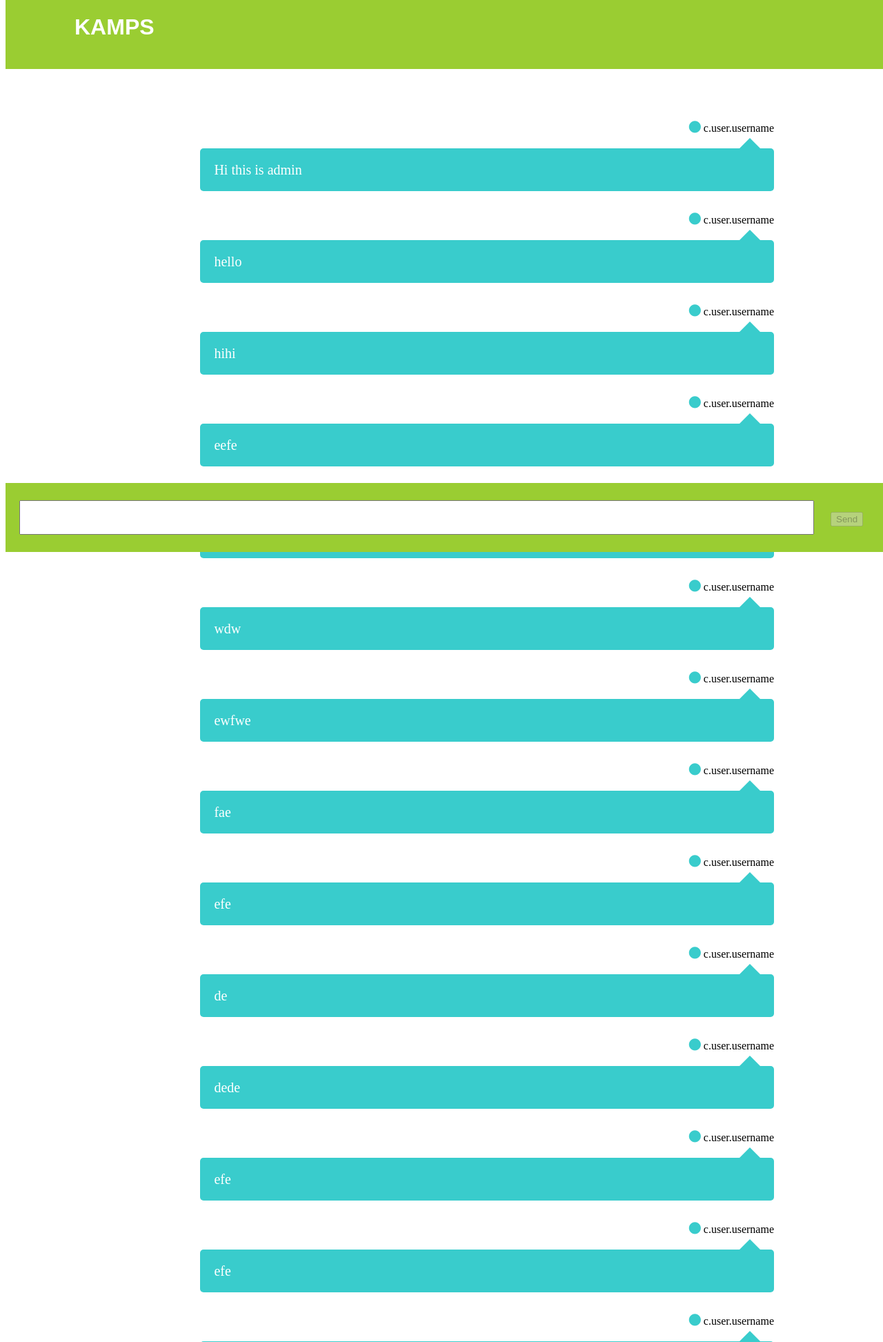
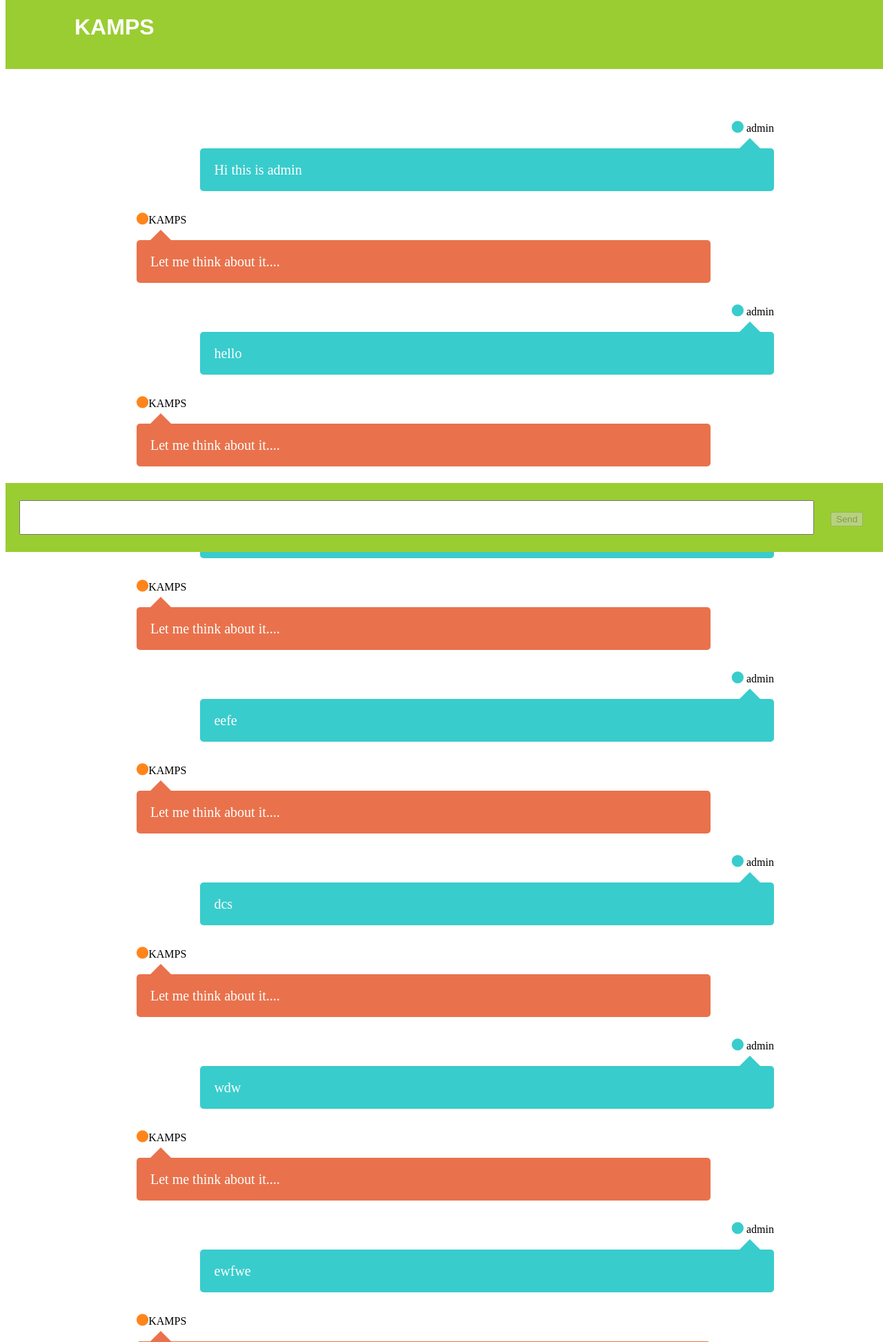
Before and after one commit to sahilpwr/ChatBot, a Django app: page /home/ in a window 1280 px wide. Shown: the top 1945 px of the page at 69% size. Run offline with Django 3.2, Linux system fonts and the light colour scheme; a user stored in the database is signed in; data comes from the database, SQL or seed files in the repository; both versions use the stored data as it was after the commit; some libraries are stand-ins or nearby versions.

Commit message:
fix some bugs

```diff
--- a/alpha/models.py
+++ b/alpha/models.py
@@ -5,6 +5,7 @@ class Chat(models.Model):
     created = models.DateTimeField(auto_now_add=True)
     user = models.ForeignKey(User)
     message = models.CharField(max_length=200)
+    reply= models.CharField(max_length=200, default='')
 
     def __unicode__(self):
         return self.message
--- a/alpha/templates/alpha/messages.html
+++ b/alpha/templates/alpha/messages.html
@@ -2,7 +2,7 @@
     {% if obj.user == request.user %}
         <li class="text-right list-group-item">{{ obj.message }}</li>
     {% else %}
-        <li class="text-left list-group-item">{{ obj.message }}</li>
+        <li class="text-left list-group-item">{{ obj.reply }}</li>
     {% endif %}
 {% empty %}
     <li class="text-right list-group-item">No messages yet!</li>
--- a/alpha/templates/beta/kamps.html
+++ b/alpha/templates/beta/kamps.html
@@ -27,17 +27,18 @@
                         {% if obj.user == request.user %}
                             <li class="clearfix">
                                 <div class="message-data align-right">
-                                    <span class="message-data-name"><i class="fa fa-circle you"></i> c.user.username </span>
+                                    <span class="message-data-name"><i class="fa fa-circle you"></i> {{ obj.user }} </span>
                                  </div>
                                 <div class="float-right message you-message">{{ obj.message }}</div>
+
                             </li>
-                        {% else %}
                             <li class="clearfix">
                                 <div class="message-data">
                                     <span class="message-data-name"><i class="fa fa-circle me"></i>KAMPS</span>
                                 </div>
-                                <div class="message me-message">{{ obj.message }}</div>
+                                <div class="message me-message">{{ obj.reply }}</div>
                             </li>
+
                         {% endif %}
                     {% empty %}
                         <li class="float-right">No messages yet!</li>
--- a/alpha/views.py
+++ b/alpha/views.py
@@ -34,10 +34,11 @@ def Home(request):
 def Post(request):
     if request.method == "POST":
         msg = request.POST.get('msgbox', None)
-        c = Chat(user=request.user, message=msg)
+        rly=request.POST.get('rlybox', None)
+        c = Chat(user=request.user, message=msg, reply=rly)
         if msg != '':
             c.save()
-        return JsonResponse({ 'msg': msg, 'user': c.user.username })
+        return JsonResponse({ 'msg': msg, 'user': c.user.username, 'rly':rly })
     else:
         return HttpResponse('Request must be POST.')
 
--- a/static/chat.js
+++ b/static/chat.js
@@ -1,43 +1,44 @@
 $('#chat-form').on('submit', function(event){
     event.preventDefault();
+    reply="Let me think about it....";
 
     $.ajax({
         url : '/post/',
         type : 'POST',
-        data : { msgbox : $('#chat-msg').val() },
+        data : { msgbox : $('#chat-msg').val() , rlybox:reply},
 
         success : function(json){
             $('#chat-msg').val('');
-            $('#msg-list').append('<li class="clearfix"><div class="message-data align-right"><span class="message-data-name"><i class="fa fa-circle you"></i> c.user.username </span> </div>');
+            $('#msg-list').append('<link rel="stylesheet" href="kamps.css" >');
+            $('#msg-list').append('<li class="clearfix"><div class="message-data align-right"><span class="message-data-name"><i class="fa fa-circle you"></i>'+json.user+'</span> </div>');
             $('#msg-list').append('<div class="float-right message you-message">' + json.msg + '</div>'+'</li>');
             //jump to back end
-            $('#msg-list').append('<li class="clearfix"><div class="message-data" ><span class="message-data-name" style="position:relative"><i class="fa fa-circle me"></i>KAMPS</span></div>');
-            $('#msg-list').append('<div class="message me-message">Let me think about it....</div></li>');
-
+            $('#msg-list').append('<li class="clearfix"><div class="message-data" ><span class="message-data-name" style="position:relative"><i class="fa fa-circle me"></i>KAMPS</span></div>'+'<div class="message me-message">'+json.rly+'</div></li>');
+            // $('#msg-list').append('<div class="message me-message">'+json.rly+'</div></li>');
             // var chatlist = document.getElementById('body');
             document.body.scrollTop = document.body.scrollHeight;
         }
     });
 });
 
-function getMessages(){
-    if (!scrolling) {
-        $.get('/messages/', function(messages){
-            $('#msg-list').html(messages);
-            var chatlist = document.getElementById('msg-list-div');
-            chatlist.scrollTop = chatlist.scrollHeight;
-        });
-    }
-    scrolling = false;
-}
-
-var scrolling = false;
-$(function(){
-    $('#msg-list-div').on('scroll', function(){
-        scrolling = true;
-    });
-    refreshTimer = setInterval(getMessages, 500000);
-});
+// function getMessages(){
+//     if (!scrolling) {
+//         $.get('/messages/', function(messages){
+//             $('#msg-list').html(messages);
+//             var chatlist = document.getElementById('msg-list-div');
+//             chatlist.scrollTop = chatlist.scrollHeight;
+//         });
+//     }
+//     scrolling = false;
+// }
+//
+// var scrolling = false;
+// $(function(){
+//     $('#msg-list-div').on('scroll', function(){
+//         scrolling = true;
+//     });
+//      refreshTimer = setInterval(getMessages, 1500);
+// });
 
 $(document).ready(function() {
      $('#send').attr('disabled','disabled');
```
Also changed, not shown: alpha/migrations/0002_chat_reply.py (added), alpha/migrations/__init__.py (added), db.sqlite3, 10 other files.
